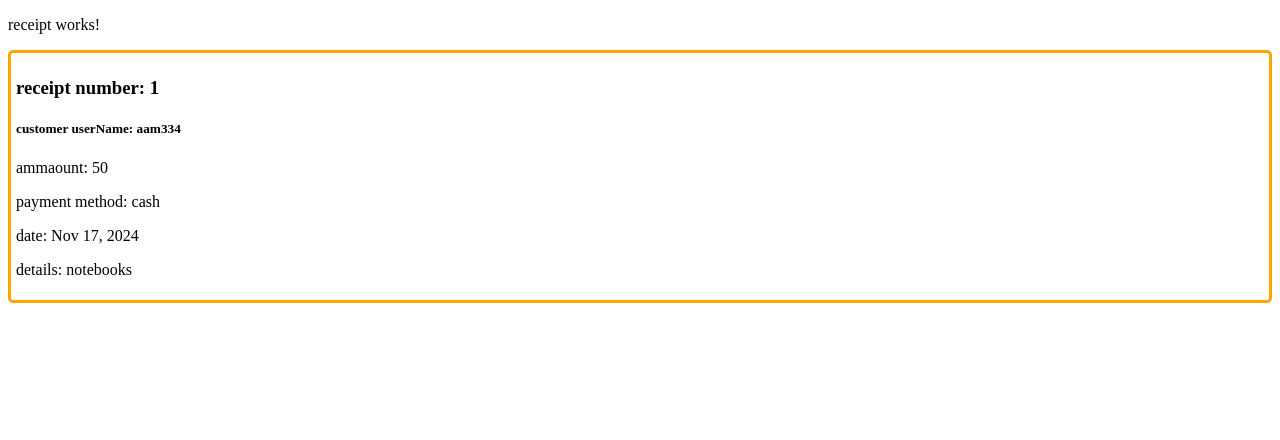
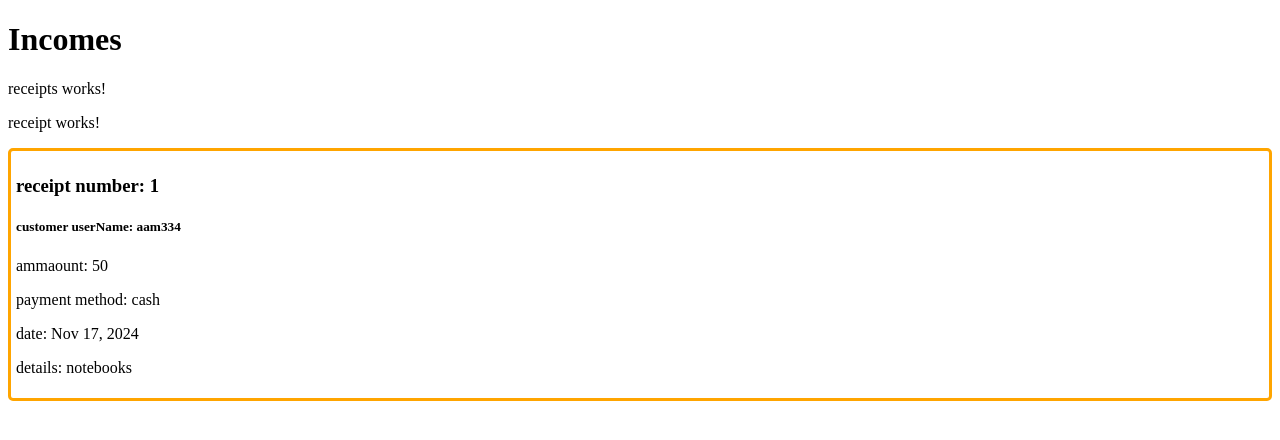
Before and after one commit to blue-sky-344/Custumer-Mennegment, an Angular app in the folder angular/: page / in a window 1280 px wide. Shown: the top 440 px of the page. Built offline with nearby package versions, Linux system fonts and the light colour scheme.

Commit message:
add receipts component

```diff
--- a/angular/src/app/app.component.html
+++ b/angular/src/app/app.component.html
@@ -1,2 +1 @@
-<!--template-->
-<app-receipt [receipt]="listOfReceipts[0]"></app-receipt>
+<app-receipts></app-receipts>
--- a/angular/src/app/app.component.ts
+++ b/angular/src/app/app.component.ts
@@ -3,17 +3,16 @@ import { RouterOutlet } from '@angular/router';
 import { ReceiptComponent } from "./components/receipt/receipt.component";
 import { Receipt } from './modules/receipt.interface';
 import { paymentType } from './modules/enums';
+import { ReceiptsComponent } from "./components/receipts/receipts.component";
 
 @Component({
   selector: 'app-root',
   standalone: true,
-  imports: [RouterOutlet, ReceiptComponent],
+  imports: [ReceiptComponent, ReceiptsComponent],
   templateUrl: './app.component.html',
   styleUrl: './app.component.scss'
 })
 export class AppComponent {
   title = 'angular';
 
-  //template
-  listOfReceipts:Receipt[]=[{receiptNumber:1, userName:"aam334", ammount:50, date:new Date(), paymentMethod:paymentType.CASH, details:"notebooks"}]
 }
--- a/angular/src/app/components/receipt/receipt.component.html
+++ b/angular/src/app/components/receipt/receipt.component.html
@@ -1,5 +1,6 @@
 <p>receipt works!</p>
 <div class="receipt_container"
+*ngIf="!!receipt"
 [ngStyle]="{border:'3px solid orange', padding:'5px', borderRadius:'5px'}">
     <h3>receipt number: {{receipt.receiptNumber}}</h3>
     <h5>customer userName: {{receipt.userName}}</h5>
--- /dev/null
+++ b/angular/src/app/components/receipts/receipts.component.html
@@ -0,0 +1,7 @@
+<h1>Incomes</h1>
+<p>receipts works!</p>
+<app-receipt
+ *ngFor="
+    let receipt of receiptsToDisplay;"
+    [receipt]="receipt"
+    ></app-receipt>
--- /dev/null
+++ b/angular/src/app/components/receipts/receipts.component.ts
@@ -0,0 +1,20 @@
+import { Component } from '@angular/core';
+import { ReceiptComponent } from "../receipt/receipt.component";
+import { Receipt } from '../../modules/receipt.interface';
+import { paymentType } from '../../modules/enums';
+import { CommonModule } from '@angular/common';
+
+@Component({
+  selector: 'app-receipts',
+  standalone: true,
+  imports: [ReceiptComponent, ReceiptComponent, CommonModule],
+  templateUrl: './receipts.component.html',
+  styleUrl: './receipts.component.scss'
+})
+export class ReceiptsComponent {
+  constructor(){
+  }
+  //template
+  receiptsToDisplay: Receipt[]=[{receiptNumber:1, userName:"aam334", ammount:50, date:new Date(), paymentMethod:paymentType.CASH, details:"notebooks"}]
+
+}
```
Also changed, not shown: angular/src/app/components/receipts/receipts.component.scss (added), 1 other file (tests, documents, lock files or other folders).
